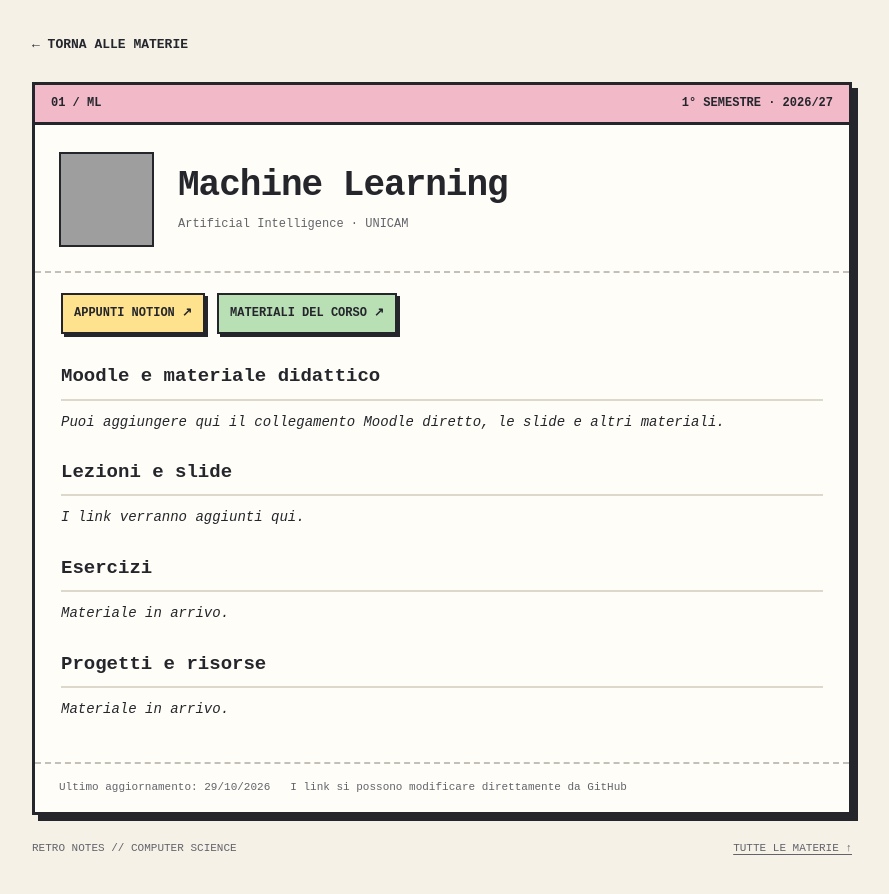
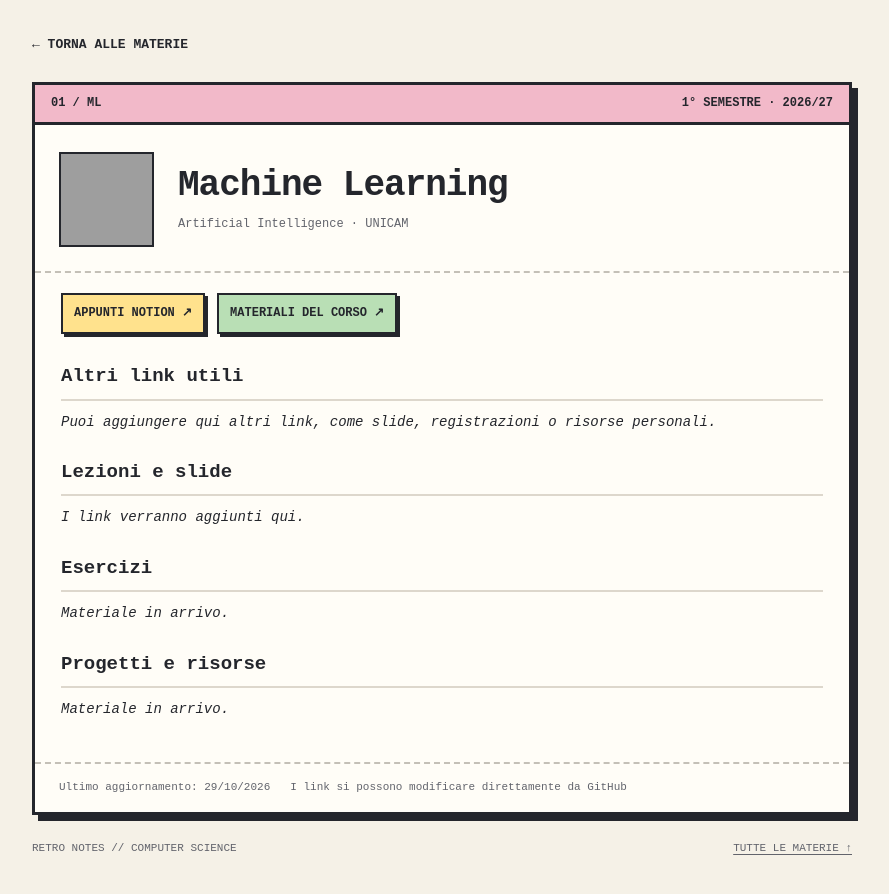
Before and after one commit to Berserk-hub150/ComputerScience, a Jekyll site: the page built from machine-learning/index.md, in a window 1280 px wide, cut to the strip 0-932 px from the top of the page. Shown: the top 894 px of the strip, without its empty margins (198-1087 px from the left). Built offline with Jekyll 4.4.1, drawn with Linux system fonts in a browser that asks for light colours; grey boxes are pictures that could not be loaded.

Commit message:
Add verified direct course links from Palozz

```diff
--- a/machine-learning/index.md
+++ b/machine-learning/index.md
@@ -7,15 +7,19 @@
 image: "https://art.pixilart.com/db3253819eeccd9.png"
 original_url: "https://app.notion.com/p/MACHINE-LEARNING-408e03416189809f9371c928dbae0976"
 course_materials_url: "https://informatica.palozz.com/computer-science/Machine_Learning/"
+webex_url: "https://unicam.webex.com/meet/michele.loreti"
+learning_url: "https://elearning.unicam.it/course/view.php?id=837"
+learning_label: "MOODLE"
+recordings_url: "https://elearning.unicam.it/course/view.php?id=837"
 updated: 2026-10-29
 permalink: /machine-learning/
 ---
 
-## Moodle e materiale didattico
+## Altri link utili
 
-*Puoi aggiungere qui il collegamento Moodle diretto, le slide e altri materiali.*
+*Puoi aggiungere qui altri link, come slide, registrazioni o risorse personali.*
 
-<!-- Esempio: - [Moodle del corso](https://indirizzo-vero-del-corso) -->
+<!-- Esempio: - [Slide del corso](https://esempio.it/slide.pdf) -->
 
 ## Lezioni e slide
 
```
